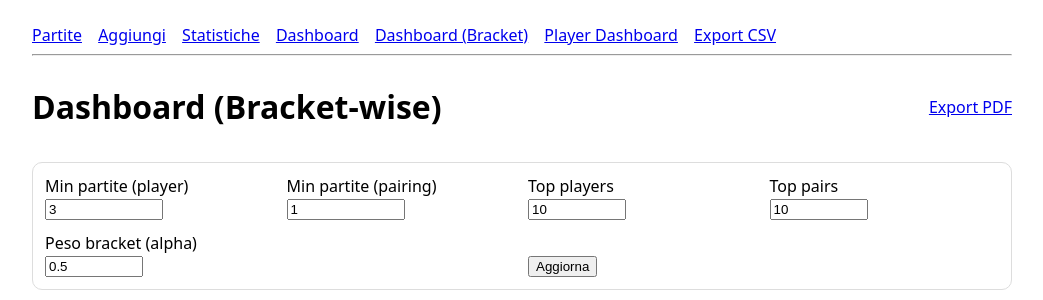
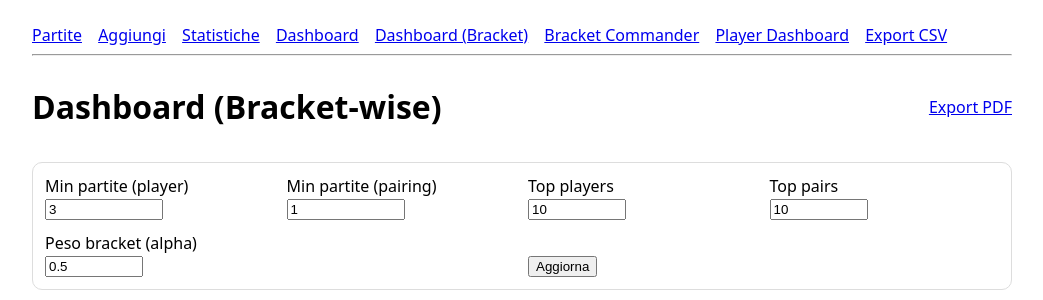
Before and after one commit to frpnz/commander-tracker, a FastAPI app: page /dashboard_mini_bracket in a window 1280 px wide. Shown: the top 300 px of the page, without its empty margins (118-1161 px from the left). Run offline with FastAPI, Linux system fonts and the light colour scheme.

Commit message:
working - modifica bracket

```diff
--- a/app.py
+++ b/app.py
@@ -12,6 +12,7 @@ from fastapi import FastAPI, Form, HTTPException, Request
 from fastapi.responses import HTMLResponse, JSONResponse, RedirectResponse, Response, StreamingResponse
 from fastapi.templating import Jinja2Templates
 from sqlmodel import Field, Session, SQLModel, create_engine, select
+from sqlalchemy import func
 
 import tempfile
 from typing import Dict, List, Optional, Tuple
@@ -2142,3 +2143,96 @@ def player_dashboard_bracket(
     resp = templates.TemplateResponse("player_dashboard_bracket.html", {"request": request, "chart_data": payload})
     resp.headers["Cache-Control"] = "no-store"
     return resp
+
+
+# =============================================================================
+# COMMANDER BRACKET MANAGEMENT
+# =============================================================================
+
+def commander_bracket_summary() -> List[Dict]:
+    """Return per-commander bracket stats from GameEntry.
+
+    - current_bracket: the modal (most common) non-null bracket, if any
+    - counts: dict {1..5: count, "n/a": count}
+    """
+    with get_session() as session:
+        rows = session.exec(select(GameEntry.commander, GameEntry.bracket)).all()
+
+    agg: Dict[str, Dict] = {}
+    for commander, bracket in rows:
+        if not commander or not commander.strip():
+            continue
+        key = commander.strip()
+        rec = agg.setdefault(key, {"commander": key, "total": 0, "counts": {1:0,2:0,3:0,4:0,5:0,"n/a":0}})
+        rec["total"] += 1
+        if bracket is None:
+            rec["counts"]["n/a"] += 1
+        else:
+            try:
+                b = int(bracket)
+            except Exception:
+                rec["counts"]["n/a"] += 1
+            else:
+                if 1 <= b <= 5:
+                    rec["counts"][b] += 1
+                else:
+                    rec["counts"]["n/a"] += 1
+
+    out: List[Dict] = []
+    for rec in agg.values():
+        # mode among 1..5
+        mode_b = None
+        best = 0
+        for b in (1,2,3,4,5):
+            c = rec["counts"][b]
+            if c > best:
+                best = c
+                mode_b = b
+        rec["current_bracket"] = mode_b  # None if no non-null brackets
+        out.append(rec)
+
+    out.sort(key=lambda r: r["commander"].lower())
+    return out
+
+
+@app.get("/commander_brackets", response_class=HTMLResponse)
+def commander_brackets(request: Request) -> HTMLResponse:
+    summary = commander_bracket_summary()
+    return templates.TemplateResponse(
+        "commander_brackets.html",
+        {"request": request, "summary": summary, "error": None, "ok": request.query_params.get("ok")},
+    )
+
+
+@app.post("/commander_brackets/set")
+def commander_brackets_set(
+    commander: str = Form(...),
+    bracket_value: str = Form(""),
+) -> RedirectResponse:
+    cmd = (commander or "").strip()
+    if not cmd:
+        return RedirectResponse(url="/commander_brackets?ok=0", status_code=303)
+
+    token = (bracket_value or "").strip().lower()
+    if token in {"", "n/a", "na", "none", "null"}:
+        new_b: Optional[int] = None
+    else:
+        try:
+            new_b_int = int(token)
+        except ValueError:
+            raise HTTPException(status_code=400, detail="Bracket non valido (usa 1-5 o n/a).")
+        if new_b_int < 1 or new_b_int > 5:
+            raise HTTPException(status_code=400, detail="Bracket fuori range (1-5).")
+        new_b = new_b_int
+
+    # Apply to ALL instances of that commander (case-insensitive match)
+    with get_session() as session:
+        entries = session.exec(
+            select(GameEntry).where(func.lower(GameEntry.commander) == cmd.lower())
+        ).all()
+        for e in entries:
+            e.bracket = new_b
+            session.add(e)
+        session.commit()
+
+    return RedirectResponse(url="/commander_brackets?ok=1", status_code=303)
--- a/templates/base.html
+++ b/templates/base.html
@@ -25,6 +25,7 @@
     <a href="/stats">Statistiche</a>
     <a href="/dashboard_mini">Dashboard</a>
     <a href="/dashboard_mini_bracket">Dashboard (Bracket)</a>
+    <a href="/commander_brackets">Bracket Commander</a>
     <a href="/player_dashboard">Player Dashboard</a>
     <!-- <a href="/player_dashboard_bracket">Player Dashboard (Bracket)</a> -->
     <!-- <a href="/dashboard">Dashboard full</a> -->
```
Also changed, not shown: templates/commander_brackets.html (added, +78 -0 lines), data/commander_tracker.sqlite, 1 other file.
